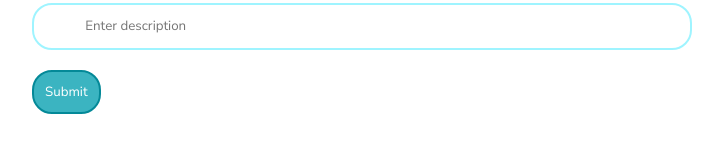
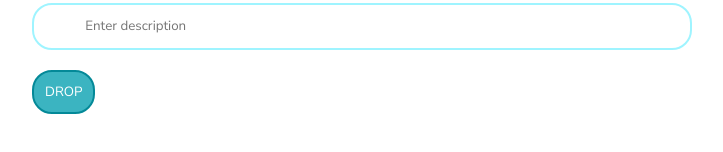
Before and after one commit to Tejakarthik/DocuDrop, a React (Create React App) app in the folder docudrop/: page / in a window 1280 px wide. Shown: the part 306-458 px from the top of the page, without its empty margins (278-1001 px from the left). Built offline with nearby package versions, Linux system fonts and the light colour scheme.

Commit message:
small change

```diff
--- a/docudrop/src/components /App.js
+++ b/docudrop/src/components /App.js
@@ -54,7 +54,7 @@ const App = (props) => {
           </Col>
         </Row>
         <Button className=" submit-btn  "variant="primary" type="submit">
-          Submit
+          DROP
         </Button>
       </Form>
     </React.Fragment>
--- a/docudrop/src/index.scss
+++ b/docudrop/src/index.scss
@@ -66,7 +66,7 @@
       border-color: rgb(159, 244, 255);
       margin: 20px 300px;
       min-width: -webkit-fill-available;
-      border-radius: 20px;
+      border-radius: 20px ;
   }
   .submit-btn{
     margin: 0px 300px;
```
